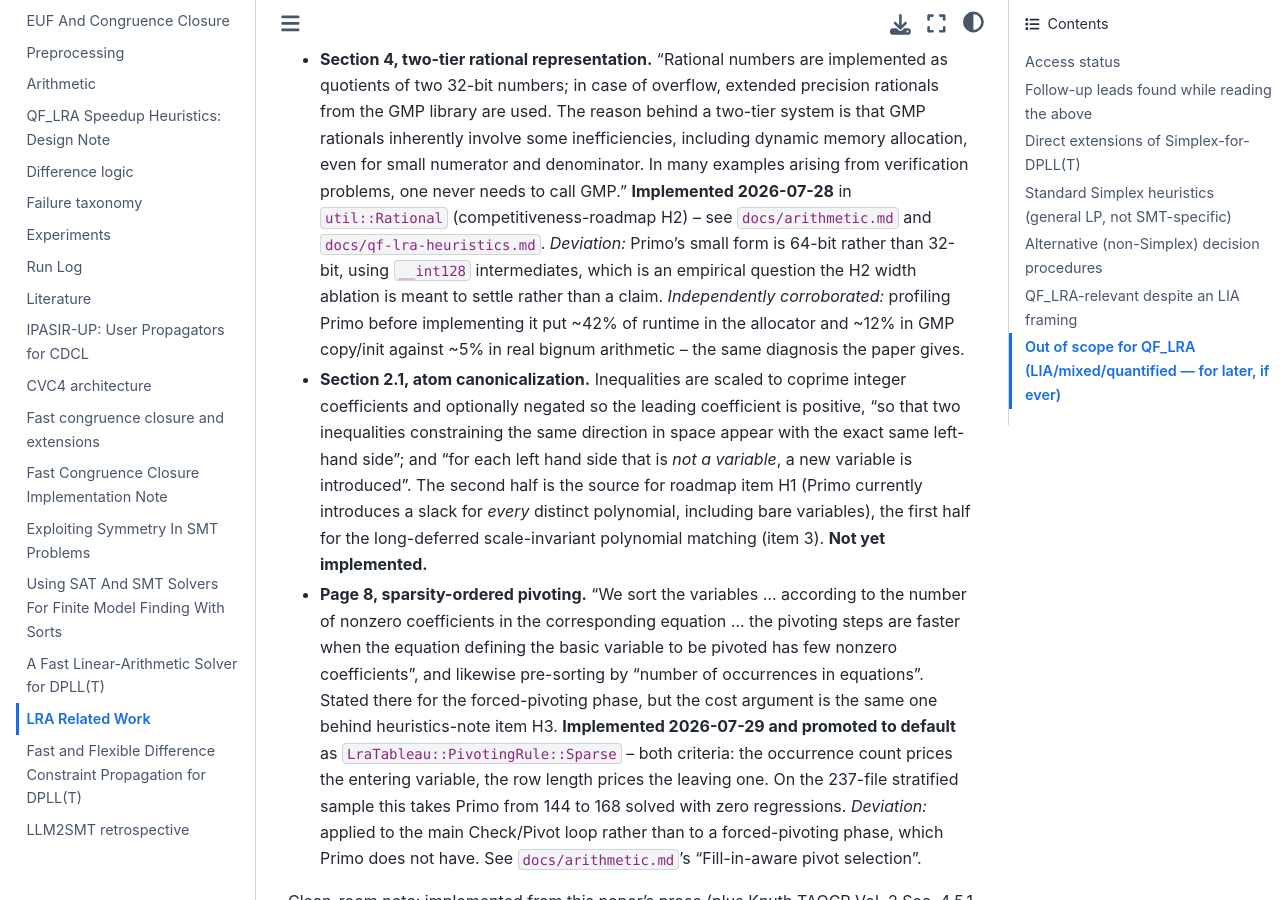
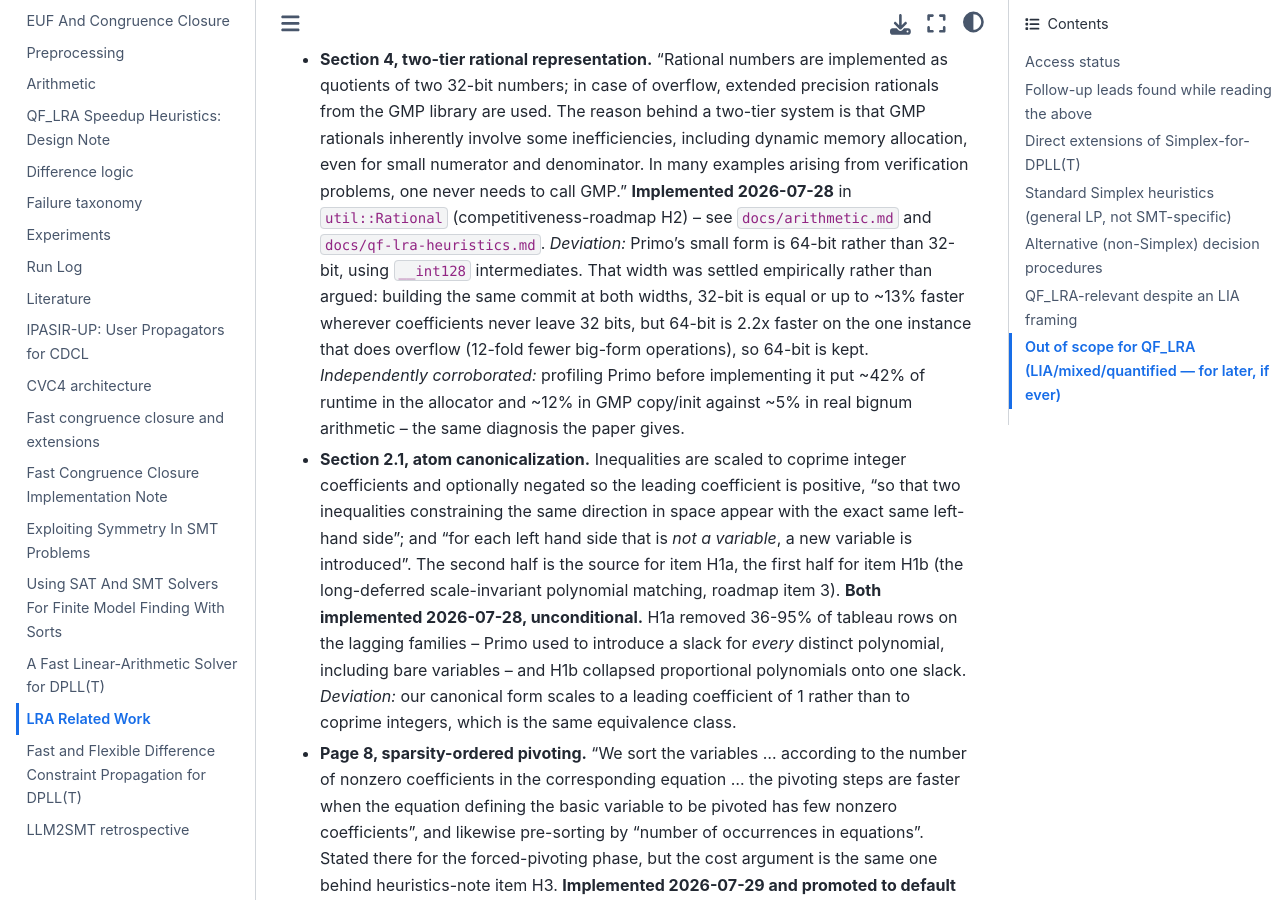
Before and after one commit to primo-solver/primo, a Jupyter Book: the page built from docs/papers/lra-related-work.md, in a window 1280 px wide and 900 px high, scrolled down 1935 px. Built offline with Jupyter Book 1.0.4 settings and Sphinx 7.4.7 and the Sphinx Book theme 1.1.4, drawn with Linux system fonts in a browser that asks for light colours.

Commit message:
Refresh two stale entries in the LRA literature survey
The Monniaux entry still described Section 2.1's canonicalization as "not
yet implemented" (H1a and H1b both landed 2026-07-28) and the small-form
width as an open question the ablation was "meant to settle" (it ran, and
64-bit was kept on the evidence). Both now record what was implemented, and
each deviation from the paper.

Co-Authored-By: Claude Opus 5 <noreply@anthropic.com>

```diff
--- a/docs/papers/lra-related-work.md
+++ b/docs/papers/lra-related-work.md
@@ -74,8 +74,11 @@ design, even though they are not what the paper is about:
   problems, one never needs to call GMP." **Implemented 2026-07-28** in
   `util::Rational` (competitiveness-roadmap H2) -- see `docs/arithmetic.md`
   and `docs/qf-lra-heuristics.md`. *Deviation:* Primo's small form is 64-bit
-  rather than 32-bit, using `__int128` intermediates, which is an empirical
-  question the H2 width ablation is meant to settle rather than a claim.
+  rather than 32-bit, using `__int128` intermediates. That width was settled
+  empirically rather than argued: building the same commit at both widths,
+  32-bit is equal or up to ~13% faster wherever coefficients never leave 32
+  bits, but 64-bit is 2.2x faster on the one instance that does overflow
+  (12-fold fewer big-form operations), so 64-bit is kept.
   *Independently corroborated:* profiling Primo before implementing it put
   ~42% of runtime in the allocator and ~12% in GMP copy/init against ~5% in
   real bignum arithmetic -- the same diagnosis the paper gives.
@@ -84,10 +87,14 @@ design, even though they are not what the paper is about:
   positive, "so that two inequalities constraining the same direction in
   space appear with the exact same left-hand side"; and "for each left hand
   side that is *not a variable*, a new variable is introduced". The second
-  half is the source for roadmap item H1 (Primo currently introduces a slack
-  for *every* distinct polynomial, including bare variables), the first half
-  for the long-deferred scale-invariant polynomial matching (item 3).
-  **Not yet implemented.**
+  half is the source for item H1a, the first half for item H1b (the
+  long-deferred scale-invariant polynomial matching, roadmap item 3).
+  **Both implemented 2026-07-28, unconditional.** H1a removed 36-95% of
+  tableau rows on the lagging families -- Primo used to introduce a slack for
+  *every* distinct polynomial, including bare variables -- and H1b collapsed
+  proportional polynomials onto one slack. *Deviation:* our canonical form
+  scales to a leading coefficient of 1 rather than to coprime integers, which
+  is the same equivalence class.
 - **Page 8, sparsity-ordered pivoting.** "We sort the variables ... according
   to the number of nonzero coefficients in the corresponding equation ... the
   pivoting steps are faster when the equation defining the basic variable to
```
